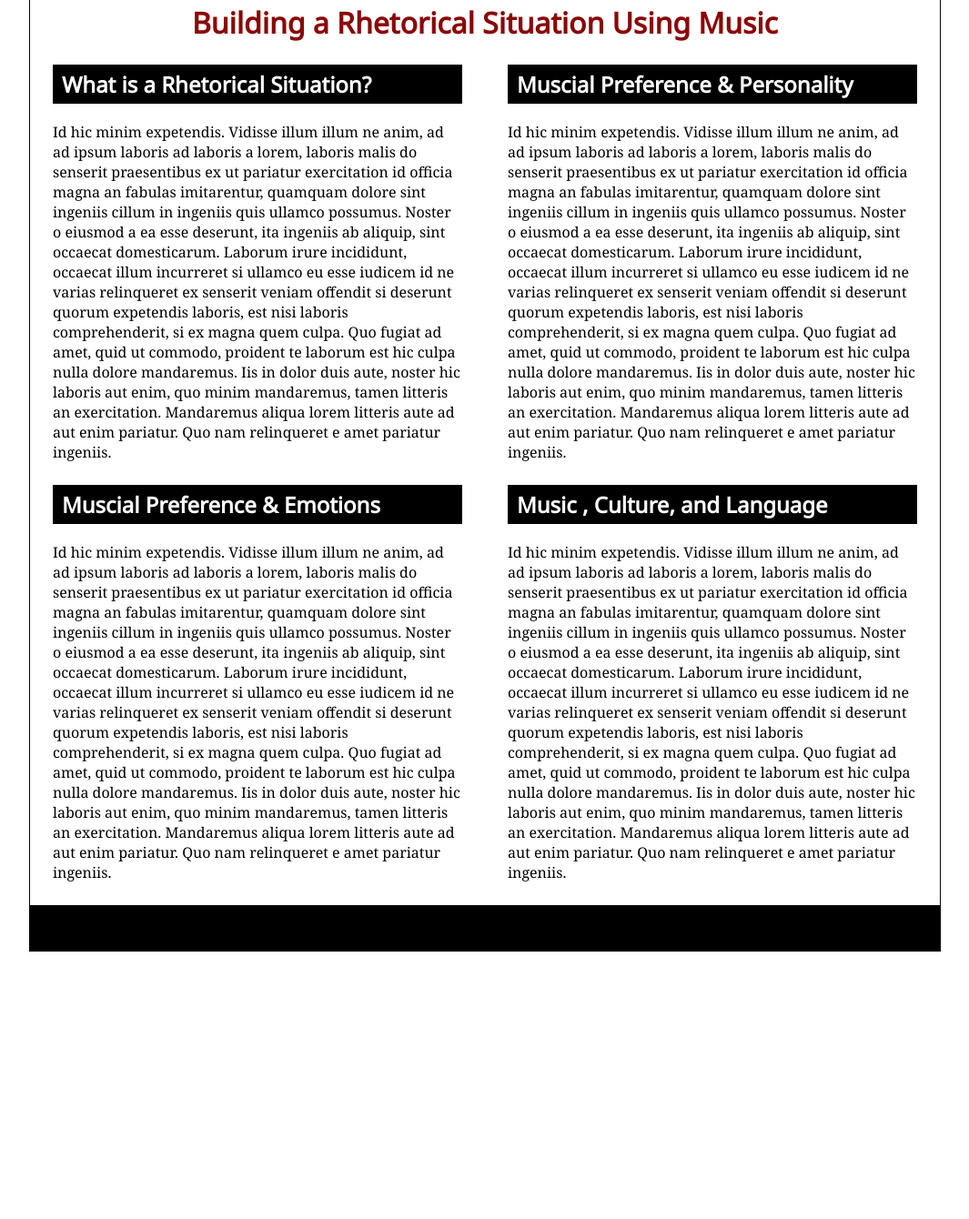
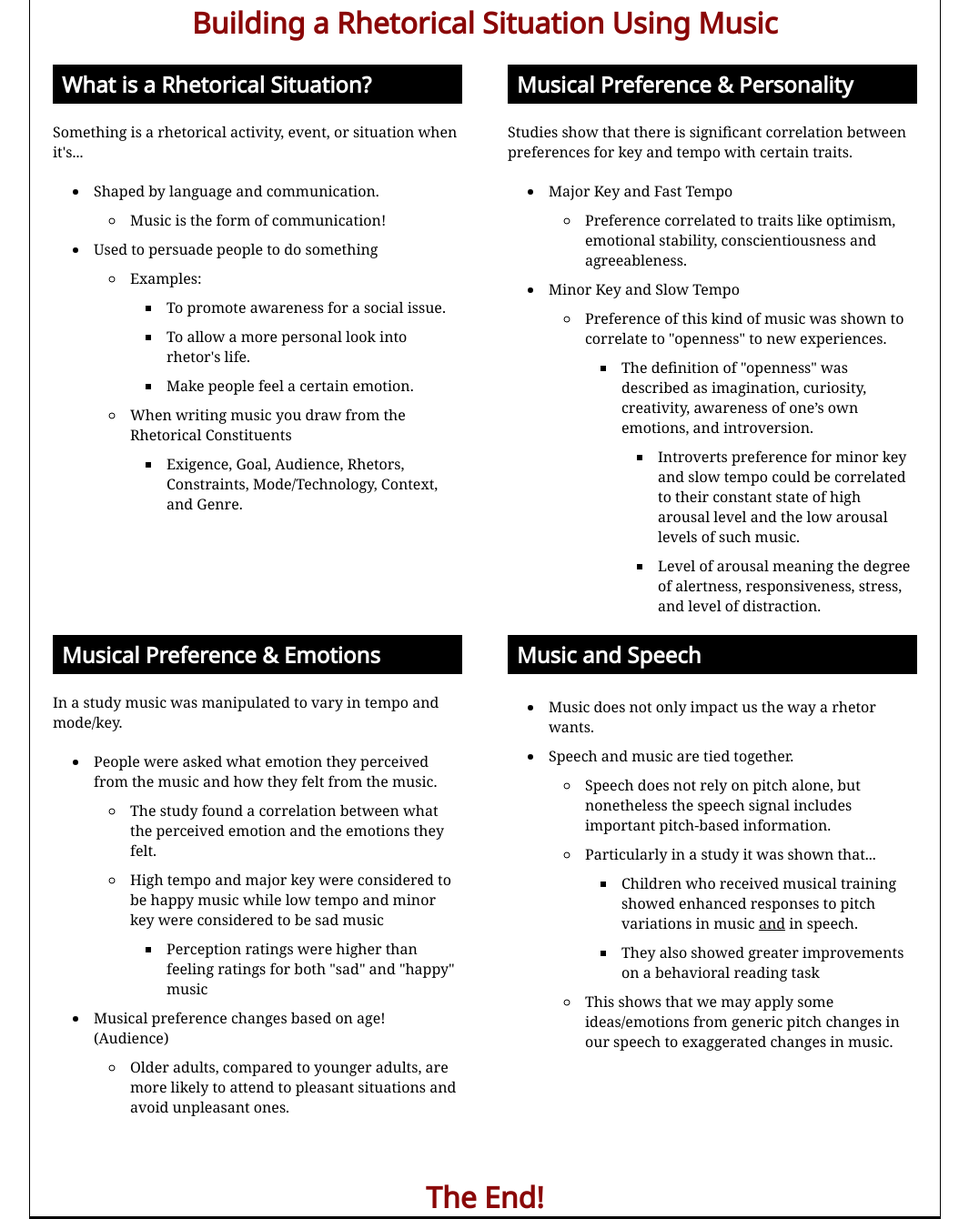
Before and after one commit to gdarity98/MultimodalEssay, a plain HTML site: page Final Project/index.html in a window 1280 px wide. Shown: the part 551-1891 px from the top of the page at 91% size, without its empty margins (107-1172 px from the left). Before the commit the page ends 1605 px from the top, so only its background shows below. Drawn offline with Linux system fonts and the light colour scheme.

Commit message:
Add files via upload

```diff
--- a/Final Project/css/index.css
+++ b/Final Project/css/index.css
@@ -29,6 +29,7 @@ h2{
 
 p{
     margin:0;
+    padding:0;
     text-align: left;
 }
 
@@ -62,6 +63,12 @@ p{
 }
 
 
+.bodyContent li{
+    text-align: left;
+    padding: 5px;
+}
+
+
 .importantText{
-    color:#660000;
+    text-decoration: underline;
 }
--- a/Final Project/index.html
+++ b/Final Project/index.html
@@ -40,40 +40,51 @@
         <div class="oneHalfColumn">
             <div class="fullpadding">
                 <h2>What is a Rhetorical Situation?</h2>
-                <p>
-                Id hic minim expetendis. Vidisse illum illum ne anim, ad ad ipsum laboris ad
-                laboris a lorem, laboris malis do senserit praesentibus ex ut pariatur
-                exercitation id officia magna an fabulas imitarentur, quamquam dolore sint
-                ingeniis cillum in ingeniis quis ullamco possumus. Noster o eiusmod a ea esse
-                deserunt, ita ingeniis ab aliquip, sint occaecat domesticarum. Laborum irure
-                incididunt, occaecat illum incurreret si ullamco eu esse iudicem id ne varias
-                relinqueret ex senserit veniam offendit si deserunt quorum expetendis laboris,
-                est nisi laboris comprehenderit, si ex magna quem culpa. Quo fugiat ad amet,
-                quid ut commodo, proident te laborum est hic culpa nulla dolore mandaremus. Iis
-                in dolor duis aute, noster hic laboris aut enim, quo minim mandaremus, tamen
-                litteris an exercitation. Mandaremus aliqua lorem litteris aute ad aut enim
-                pariatur. Quo nam relinqueret e amet pariatur ingeniis.
-                </p>
+                <p>Something is a rhetorical activity, event, or situation when it's... </p>
+                <ul class="bodyContent">
+                    <li>Shaped by language and communication.</li>
+                    <ul>
+                        <li>Music is the form of communication!</li>
+                    </ul>
+                    <li>Used to persuade people to do something</li>
+                    <ul>
+                        <li>Examples:</li>
+                        <ul>
+                            <li>To promote awareness for a social issue.</li>
+                            <li>To allow a more personal look into rhetor's life.</li>
+                            <li>Make people feel a certain emotion.</li>
+                        </ul>
+                        <li>When writing music you draw from the Rhetorical Constituents</li>
+                        <ul>
+                            <li>Exigence, Goal, Audience, Rhetors, Constraints, Mode/Technology, Context, and Genre.</li>
+                        </ul>
+                    </ul>
+                </ul>
             </div>
         </div>
 
         <div class="oneHalfColumn">
             <div class="lastColumn">
-                <h2>Muscial Preference & Personality</h2>
-                <p>
-                Id hic minim expetendis. Vidisse illum illum ne anim, ad ad ipsum laboris ad
-                laboris a lorem, laboris malis do senserit praesentibus ex ut pariatur
-                exercitation id officia magna an fabulas imitarentur, quamquam dolore sint
-                ingeniis cillum in ingeniis quis ullamco possumus. Noster o eiusmod a ea esse
-                deserunt, ita ingeniis ab aliquip, sint occaecat domesticarum. Laborum irure
-                incididunt, occaecat illum incurreret si ullamco eu esse iudicem id ne varias
-                relinqueret ex senserit veniam offendit si deserunt quorum expetendis laboris,
-                est nisi laboris comprehenderit, si ex magna quem culpa. Quo fugiat ad amet,
-                quid ut commodo, proident te laborum est hic culpa nulla dolore mandaremus. Iis
-                in dolor duis aute, noster hic laboris aut enim, quo minim mandaremus, tamen
-                litteris an exercitation. Mandaremus aliqua lorem litteris aute ad aut enim
-                pariatur. Quo nam relinqueret e amet pariatur ingeniis.
-                </p>
+                <h2>Musical Preference & Personality</h2>
+                <p>Studies show that there is significant correlation between preferences for key and tempo with certain traits.</p>
+                <ul class="bodyContent">
+                    <li>Major Key and Fast Tempo</li>
+                    <ul>
+                        <li>Preference correlated to traits like optimism, emotional stability, conscientiousness and agreeableness.</li>
+                    </ul>
+
+                    <li>Minor Key and Slow Tempo</li>
+                    <ul>
+                        <li>Preference of this kind of music was shown to correlate to "openness" to new experiences.</li>
+                        <ul>
+                            <li>The definition of "openness" was described as imagination, curiosity, creativity, awareness of one’s own emotions, and introversion. </li>
+                            <ul>
+                                <li>Introverts preference for minor key and slow tempo could be correlated to their constant state of high arousal level and the low arousal levels of such music. </li>
+                                <li>Level of arousal meaning the degree of alertness, responsiveness, stress, and level of distraction. </li>
+                            </ul>
+                        </ul>
+                    </ul>
+                </ul>
             </div>
         </div>
 
@@ -81,47 +92,55 @@
 
         <div class="oneHalfColumn">
             <div class="fullpadding">
-                <h2>Muscial Preference & Emotions</h2>
-                <p>
-                Id hic minim expetendis. Vidisse illum illum ne anim, ad ad ipsum laboris ad
-                laboris a lorem, laboris malis do senserit praesentibus ex ut pariatur
-                exercitation id officia magna an fabulas imitarentur, quamquam dolore sint
-                ingeniis cillum in ingeniis quis ullamco possumus. Noster o eiusmod a ea esse
-                deserunt, ita ingeniis ab aliquip, sint occaecat domesticarum. Laborum irure
-                incididunt, occaecat illum incurreret si ullamco eu esse iudicem id ne varias
-                relinqueret ex senserit veniam offendit si deserunt quorum expetendis laboris,
-                est nisi laboris comprehenderit, si ex magna quem culpa. Quo fugiat ad amet,
-                quid ut commodo, proident te laborum est hic culpa nulla dolore mandaremus. Iis
-                in dolor duis aute, noster hic laboris aut enim, quo minim mandaremus, tamen
-                litteris an exercitation. Mandaremus aliqua lorem litteris aute ad aut enim
-                pariatur. Quo nam relinqueret e amet pariatur ingeniis.
-                </p>
+                <h2>Musical Preference & Emotions</h2>
+                <p>In a study music was manipulated to vary in tempo and mode/key. </p>
+                <ul class="bodyContent">
+                    <li>People were asked what emotion they perceived from the music and how they felt from the music.</li>
+                    <ul>
+
+                        <li>The study found a correlation between what the perceived emotion and the emotions they felt.</li>
+
+                        <li>High tempo and major key were considered to be happy music while low tempo and minor key were considered to be sad music</li>
+
+                        <ul>
+                            <li>Perception ratings were higher than feeling ratings for both "sad" and "happy" music</li>
+                        </ul>
+                    </ul>
+
+                    <li>Musical preference changes based on age! (Audience)</li>
+                    <ul>
+                        <li>Older adults, compared to younger adults, are more likely to attend to pleasant situations and avoid unpleasant ones.</li>
+                    </ul>
+                </ul>
             </div>
         </div>
 
         <div class="oneHalfColumn">
             <div class="lastColumn">
-                <h2>Music , Culture, and Language</h2>
-                <p>
-                Id hic minim expetendis. Vidisse illum illum ne anim, ad ad ipsum laboris ad
-                laboris a lorem, laboris malis do senserit praesentibus ex ut pariatur
-                exercitation id officia magna an fabulas imitarentur, quamquam dolore sint
-                ingeniis cillum in ingeniis quis ullamco possumus. Noster o eiusmod a ea esse
-                deserunt, ita ingeniis ab aliquip, sint occaecat domesticarum. Laborum irure
-                incididunt, occaecat illum incurreret si ullamco eu esse iudicem id ne varias
-                relinqueret ex senserit veniam offendit si deserunt quorum expetendis laboris,
-                est nisi laboris comprehenderit, si ex magna quem culpa. Quo fugiat ad amet,
-                quid ut commodo, proident te laborum est hic culpa nulla dolore mandaremus. Iis
-                in dolor duis aute, noster hic laboris aut enim, quo minim mandaremus, tamen
-                litteris an exercitation. Mandaremus aliqua lorem litteris aute ad aut enim
-                pariatur. Quo nam relinqueret e amet pariatur ingeniis.
-                </p>
+                <h2>Music and Speech</h2>
+                <p></p>
+                <ul class="bodyContent">
+                    <li>Music does not only impact us the way a rhetor wants.</li>
+                    <li>Speech and music are tied together.</li>
+                    <ul>
+                        <li>Speech does not rely on pitch alone, but nonetheless the speech signal includes important pitch-based information.</li>
+
+                        <li>Particularly in a study it was shown that...</li>
+                        <ul>
+                            <li> Children who received musical training showed enhanced responses to pitch variations in music
+                            <span class="importantText">and</span>
+                            in speech.</li>
+                            <li> They also showed greater improvements on a behavioral reading task</li>
+                        </ul>
+                        <li>This shows that we may apply some ideas/emotions from generic pitch changes in our speech to exaggerated changes in music.</li>
+                    </ul>
+                </ul>
             </div>
         </div>
 
         <div class="clear"></div>
 
-
+        <h1 class="mainHeader">The End!</h1>
         <div id="footer">
 
         </div>
```
